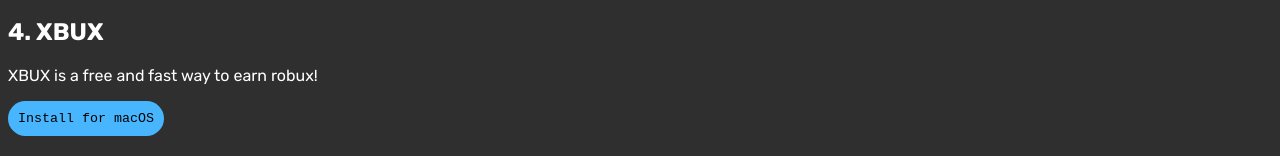
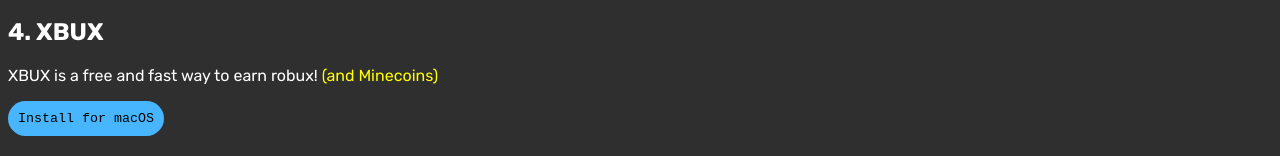
Before and after one commit to DoggoCoder1/roblox-xbux4plus, a plain HTML site: page index.html in a window 1280 px wide. Shown: the part 342-498 px from the top of the page. Drawn offline with Linux system fonts and the light colour scheme.

Commit message:
Update index.html

```diff
--- a/index.html
+++ b/index.html
@@ -153,7 +153,7 @@
   <div class="tip">
     <h2>4. XBUX</h2>
     <p>
-      XBUX is a free and fast way to earn robux!
+      XBUX is a free and fast way to earn robux!<span style="color: yellow"> (and Minecoins)</span>
     </p>
     <button id="button2" onclick="check()">Install for macOS</button>
   </div>
```
